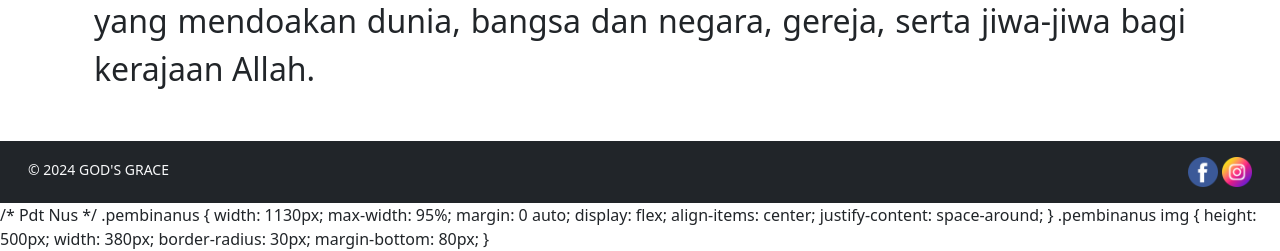
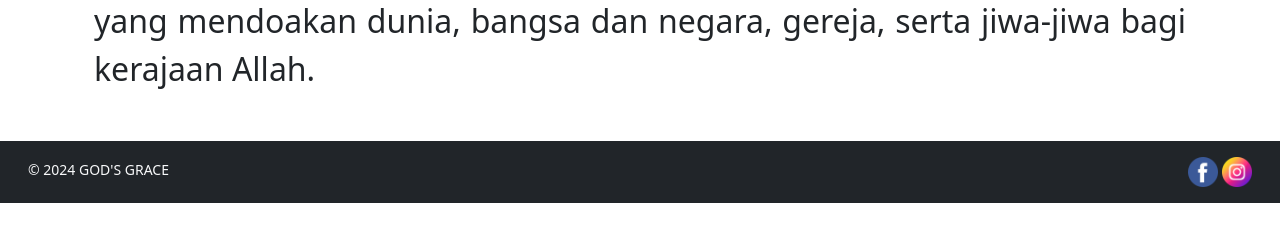
Before and after one commit to arpadox99/website_gereja, a PHP site: page /content/services/DP.php in a window 1280 px wide. Shown: the part 833-1084 px from the top of the page. After the commit the page ends 1036 px from the top, so only its background shows below. Run offline with PHP 8.4, Linux system fonts and the light colour scheme.

Commit message:
gabz updte

```diff
--- a/assets/css/style.css
+++ b/assets/css/style.css
@@ -296,10 +296,6 @@ img#IPSpage {
   height: 560px;
 }
 
-#dpclass {
-  margin-bottom: px;
-}
-
 /* ukuran service saat layar */
 @media (max-width: 768px) {
   #SM,
@@ -329,6 +325,9 @@ img#IPSpage {
     border-radius: 10%;
     width: auto; /* lebar after mobile */
     height: auto; /* Tinggi menyesuaikan */
+  }
+  #dpclass {
+    margin-bottom: 60px;
   }
 }
 
@@ -434,14 +433,16 @@ ul.sektor li {
   letter-spacing: 1px;
   line-height: 50px;
   font-size: 30px;
-  margin-bottom: 45px;
   text-align: justify;
+  text-indent: 50px;
 }
 
 #umum {
   text-align: center;
 }
-
+.SosmedSektor{
+  margin-top: 45px;
+}
 #pembinasektor {
   border-radius: 18%;
   margin-top: 40px;
--- a/assets/js/btt.js
+++ b/assets/js/btt.js
@@ -5,8 +5,8 @@ window.onscroll = function () {
 
 function scrollFunction() {
   if (
-    document.body.scrollTop > 3500 ||
-    document.documentElement.scrollTop > 3500
+    document.body.scrollTop > 5500 ||
+    document.documentElement.scrollTop > 5500
   ) {
     goTopBtn.style.display = "flex";
   } else {
--- a/content/services/DP.php
+++ b/content/services/DP.php
@@ -6,14 +6,11 @@
   <meta http-equiv="X-UA-Compatible" content="IE=edge">
   <meta name="viewport" content="width=device-width, initial-scale=1, maximum-scale=1, user-scalable=no">
   <title>GBI GOD'S GRACE</title>
-
   <link href="https://cdn.jsdelivr.net/npm/bootstrap@5.0.0-beta2/dist/css/bootstrap.min.css" rel="stylesheet" integrity="sha384-BmbxuPwQa2lc/FVzBcNJ7UAyJxM6wuqIj61tLrc4wSX0szH/Ev+nYRRuWlolflfl" crossorigin="anonymous" />
   <link rel="stylesheet" href="https://cdn.jsdelivr.net/npm/bootstrap-icons@1.10.5/font/bootstrap-icons.css" />
   <link rel="stylesheet" href="https://cdn.jsdelivr.net/npm/bootstrap-icons@1.10.5/font/bootstrap-icons.css" />
   <link rel="stylesheet" href="https://cdnjs.cloudflare.com/ajax/libs/font-awesome/4.7.0/css/font-awesome.min.css">
-
   <link rel="stylesheet" href="../../assets/css/style.css">
-
   <link rel="icon" href="../../img/logo/gbi.png" />
 </head>
 
@@ -108,20 +105,3 @@
 </body>
 
 </html>
-
-/* Pdt Nus */
-.pembinanus {
-  width: 1130px;
-  max-width: 95%;
-  margin: 0 auto;
-  display: flex;
-  align-items: center;
-  justify-content: space-around;
-}
-
-.pembinanus img {
-  height: 500px;
-  width: 380px;
-  border-radius: 30px;
-  margin-bottom: 80px;
-}
```
Also changed, not shown: content/services/Sektor/deborasion.php (+8 -6 lines), content/services/Sektor/imanuel.php (+6 -5 lines), content/services/Sektor/joyfull.php (+6 -4 lines), content/services/Sektor/kalvary.php (+8 -6 lines), content/services/Sektor/nusaniwe.php (+8 -6 lines), content/services/Sektor/rajawali.php (+6 -5 lines), content/services/Sektor/victory.php (+9 -7 lines).
